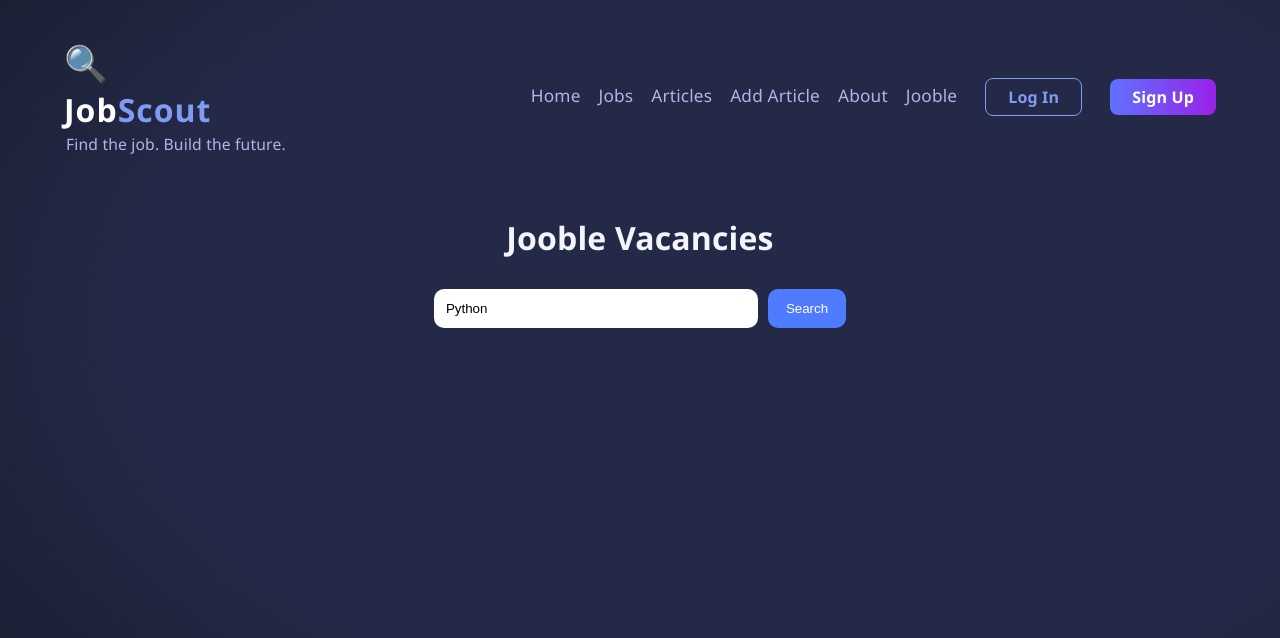
After one commit to IvanBondarchuk-KH/Job-Finder, a Django app: page /jooble/ in a window 1280 px wide. The commit adds this page. Shown: the top 638 px of the page. Run offline with Django 5.2, Linux system fonts and the light colour scheme; data that the repository does not hold is empty.

Commit message:
third commit

```diff
--- a/app/static/jobs/style.css
+++ b/app/static/jobs/style.css
@@ -475,3 +475,97 @@ body {
     background: linear-gradient(90deg, #9921e8 0%, #5f72ff 100%);
     color: #fff;
 }
+
+.jooble-card {
+    background: rgba(255,255,255,0.08);
+    border: 1px solid rgba(255,255,255,0.1);
+    border-radius: 15px;
+    padding: 20px;
+    margin: 20px 0;
+    backdrop-filter: blur(10px);
+}
+
+.jooble-card h3 {
+    color: white;
+    margin-bottom: 15px;
+}
+
+.jooble-card p {
+    color: #d7d7d7;
+    margin: 8px 0;
+}
+
+.jooble-btn {
+    display: inline-block;
+    margin-top: 10px;
+    padding: 10px 16px;
+    background: linear-gradient(90deg,#4f7cff,#8a2be2);
+    color: white;
+    text-decoration: none;
+    border-radius: 10px;
+    font-weight: 600;
+}
+
+.jooble-btn:hover {
+    transform: translateY(-2px);
+}
+
+.search-box {
+    margin: 25px 0;
+}
+
+.search-box input {
+    width: 300px;
+    padding: 12px;
+    border-radius: 10px;
+    border: none;
+}
+
+.search-box button {
+    padding: 12px 18px;
+    border: none;
+    border-radius: 10px;
+    background: #4f7cff;
+    color: white;
+    cursor: pointer;
+}
+
+.search-box {
+    display: flex;
+    justify-content: center;
+    gap: 10px;
+    margin-bottom: 30px;
+}
+
+.jooble-card {
+    background: rgba(255, 255, 255, 0.08);
+    border: 1px solid rgba(255, 255, 255, 0.1);
+    border-radius: 15px;
+    padding: 20px;
+    margin: 20px 0;
+    backdrop-filter: blur(10px);
+    transition: transform 0.2s, box-shadow 0.2s;
+}
+
+.jooble-container {
+    max-width: 1200px;
+    margin: 0 auto;
+    padding: 40px 20px;
+}
+
+.jooble-title {
+    text-align: center;
+    margin-bottom: 30px;
+}
+
+.search-box {
+    display: flex;
+    justify-content: center;
+    gap: 10px;
+    margin-bottom: 30px;
+}
+
+.jooble-card {
+    max-width: 1000px;
+    margin: 20px auto;
+}
--- a/app/templates/jobs/base.html
+++ b/app/templates/jobs/base.html
@@ -20,6 +20,7 @@
                 <a href="{% url 'articles' %}" class="nav-link">Articles</a>
                 <a href="{% url 'add_article' %}" class="nav-link">Add Article</a>
                 <a href="{% url 'about' %}" class="nav-link">About</a>
+                <a href="{% url 'jooble' %}" class="nav-link">Jooble</a>
 
                 <a href="{% url 'admin:index' %}" class="nav-btn">Log In</a>
                 <a href="{% url 'admin:index' %}" class="nav-btn nav-btn-accent">Sign Up</a>
--- /dev/null
+++ b/app/templates/jobs/jooble_vacancies.html
@@ -0,0 +1,47 @@
+{% extends 'jobs/base.html' %}
+
+{% block content %}
+
+<div class="jooble-container">
+
+    <h1 class="jooble-title">
+        Jooble Vacancies
+    </h1>
+
+    <form method="get" class="search-box">
+        <input type="text"
+               name="q"
+               value="{{ query }}"
+               placeholder="Python Developer">
+
+        <button type="submit">
+            Search
+        </button>
+    </form>
+
+    {% for vacancy in vacancies %}
+    <div class="jooble-card">
+
+        <h3>{{ vacancy.title }}</h3>
+
+        <p><strong>Company:</strong> {{ vacancy.company }}</p>
+
+        <p><strong>Location:</strong> {{ vacancy.location }}</p>
+
+        <p><strong>Salary:</strong> {{ vacancy.salary }}</p>
+
+        <a class="jooble-btn"
+           href="{{ vacancy.link }}"
+           target="_blank">
+           View on Jooble
+        </a>
+
+    </div>
+    {% endfor %}
+
+</div>
+
+{% for vacancy in vacancies %}
+{% endfor %}
+
+{% endblock %}
--- a/app/urls.py
+++ b/app/urls.py
@@ -9,4 +9,5 @@ urlpatterns = [
     path('articles/<int:id>/', views.article_detail, name='article_detail'),
     path('add-article/', views.add_article, name='add_article'),
     path('about/', views.about, name='about'),
+    path('jooble/', views.jooble_vacancies, name='jooble'),
 ]
--- a/app/views.py
+++ b/app/views.py
@@ -1,9 +1,9 @@
 from django.shortcuts import render, redirect, get_object_or_404
 from .models import Vacancy, Article
 from .forms import ArticleForm
+import requests
 
 def home(request):
-    # Беремо останні 3 вакансії та 3 статті для головної
     latest_vacancies = Vacancy.objects.filter(is_active=True).order_by('-created_at')[:3]
     latest_articles = Article.objects.order_by('-created_at')[:3]
     return render(request, 'jobs/index.html', {
@@ -12,7 +12,7 @@ def home(request):
     })
 
 def vacancies_list(request):
-    query = request.GET.get('q')  # Отримуємо пошуковий запит
+    query = request.GET.get('q')
     if query:
         all_vacancies = Vacancy.objects.filter(title__icontains=query, is_active=True)
     else:
@@ -44,3 +44,31 @@ def add_article(request):
 
 def about(request):
     return render(request, 'jobs/about.html')
+
+def jooble_vacancies(request):
+    keywords = request.GET.get("q", "Python")
+
+    url = "https://jooble.org/api/5eeee30b-bd44-4919-b8a8-f94166165284"
+
+    response = requests.post(
+        url,
+        json={
+            "keywords": keywords,
+            "location": "",
+        }
+    )
+
+    vacancies = []
+
+    if response.status_code == 200:
+        data = response.json()
+        vacancies = data.get("jobs", [])
+
+    return render(
+        request,
+        "jobs/jooble_vacancies.html",
+        {
+            "vacancies": vacancies,
+            "query": keywords
+        }
+    )
```
Also changed, not shown: app/models.py (+6 -6 lines), app/migrations/0002_alter_vacancy_options_vacancy_source_url_and_more.py (added), db.sqlite3.
